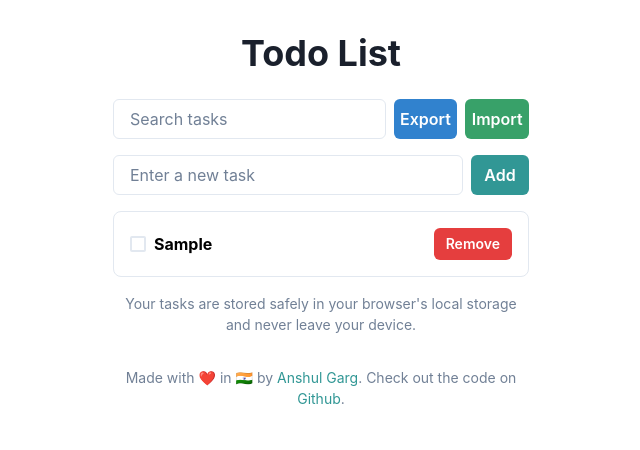
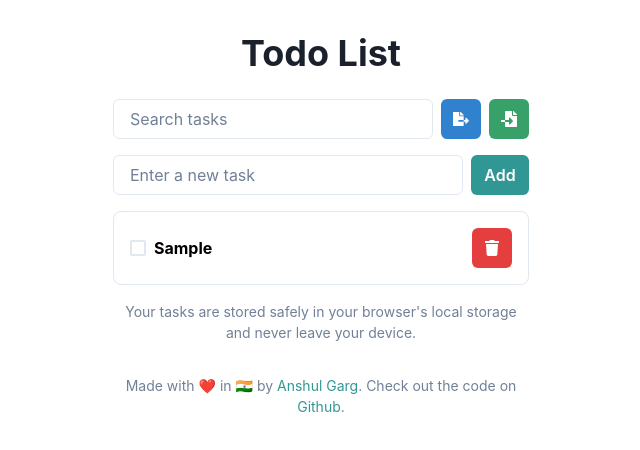
Before and after one commit to anshulg8/simple-todo, a React (Vite) app: page / in a window 1280 px wide. Both pictures are taken after typing "Sample" into the empty fields and a click on the button "Add". Shown: the top 450 px of the page, without its empty margins (319-959 px from the left). Built offline with nearby package versions, Linux system fonts and the light colour scheme.

Commit message:
adds icons and tool tips

```diff
--- a/src/components/TodoApp.tsx
+++ b/src/components/TodoApp.tsx
@@ -6,16 +6,19 @@ import {
   Container,
   Heading,
   HStack,
+  IconButton,
   Input,
   List,
   ListItem,
   Text,
+  Tooltip,
   VStack,
 } from "@chakra-ui/react";
 import Footer from "./Footer";
 import ConfirmationDialog from "./ConfirmationDialog";
 import Confetti from "react-confetti";
 import { Todo } from "../types";
+import { FaTrash, FaFileImport, FaFileExport } from "react-icons/fa";
 
 // Utility functions to interact with localStorage
 const getTodosFromStorage = (): Todo[] => {
@@ -65,7 +68,7 @@ const TodoApp: React.FC = () => {
     // Trigger confetti effect when a task is marked done
     if (updatedTodos.find((todo) => todo.id === id && todo.isCompleted)) {
       setConfetti(true);
-      setTimeout(() => setConfetti(false), 5000);
+      setTimeout(() => setConfetti(false), 3000);
     }
   };
 
@@ -145,9 +148,24 @@ const TodoApp: React.FC = () => {
             value={searchQuery}
             onChange={(e) => setSearchQuery(e.target.value)}
           />
-          <Button colorScheme="blue" onClick={handleExport}>
-            Export
-          </Button>
+          <Tooltip label="Export" aria-label="Export Tasks">
+            <IconButton
+              aria-label="Export Tasks"
+              icon={<FaFileExport />}
+              colorScheme="blue"
+              onClick={handleExport}
+            />
+          </Tooltip>
+
+          <Tooltip label="Import" aria-label="Import Tasks">
+            <IconButton
+              as="label"
+              htmlFor="import-tasks"
+              aria-label="Import Tasks"
+              icon={<FaFileImport />}
+              colorScheme="green"
+            />
+          </Tooltip>
           <Input
             type="file"
             accept=".json"
@@ -155,9 +173,6 @@ const TodoApp: React.FC = () => {
             display="none"
             id="import-tasks"
           />
-          <Button as="label" htmlFor="import-tasks" colorScheme="green">
-            Import
-          </Button>
         </HStack>
         <HStack mb={4}>
           <Input
@@ -176,7 +191,7 @@ const TodoApp: React.FC = () => {
             {filteredTodos.map((todo) => (
               <ListItem key={todo.id}>
                 <HStack justify="space-between">
-                  <HStack>
+                  <HStack flex="1" overflow="hidden">
                     <Checkbox
                       isChecked={todo.isCompleted}
                       onChange={() => handleToggleTodo(todo.id)}
@@ -188,17 +203,19 @@ const TodoApp: React.FC = () => {
                       textDecoration={
                         todo.isCompleted ? "line-through" : "none"
                       }
+                      overflow="hidden"
+                      textOverflow="ellipsis"
                     >
                       {todo.text}
                     </Text>
                   </HStack>
-                  <Button
-                    size="sm"
+                  <IconButton
+                    aria-label="Remove Task"
+                    icon={<FaTrash />}
                     colorScheme="red"
                     onClick={() => openDeleteConfirmation(todo.id)}
-                  >
-                    Remove
-                  </Button>
+                    ml={4}
+                  />
                 </HStack>
               </ListItem>
             ))}
```
